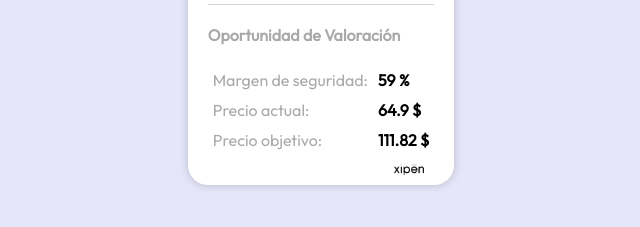
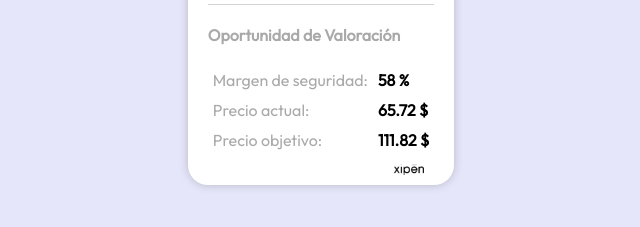
Before and after one commit to Xipen01/HOLX, a plain HTML site: page index.html in a window 1280 px wide. Shown: the part 473-700 px from the top of the page, 319-959 px from the left. Drawn offline with Linux system fonts and the light colour scheme.

Commit message:
Actualizar archivo HTML generado automáticamente

```diff
--- a/index.html
+++ b/index.html
@@ -54,8 +54,8 @@
                     <p>Precio objetivo:</p>
                 </div>
                 <div class="columna">
-                    <p class="mi-clase">59 %</p>
-                    <p class="mi-clase">64.9 $</p>
+                    <p class="mi-clase">58 %</p>
+                    <p class="mi-clase">65.72 $</p>
                     <p class="mi-clase">111.82 $</p>
                 </div>
             </div>
```
